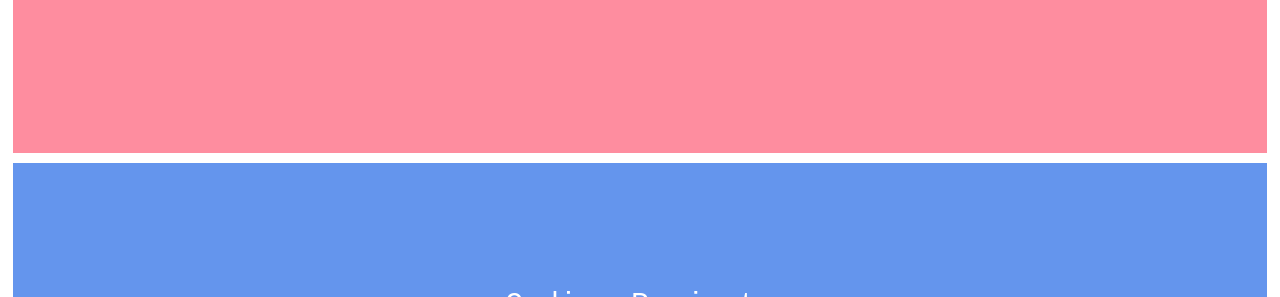
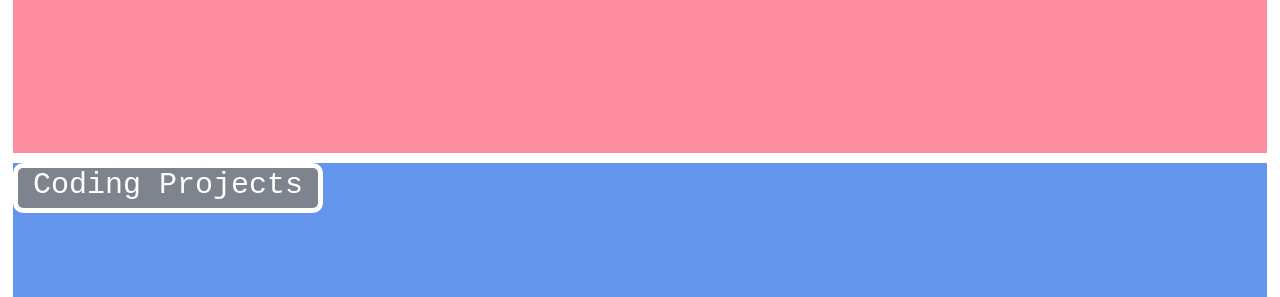
Before and after one commit to leoology/portfolio, a plain HTML site: page index.html in a window 1280 px wide. Shown: the part 655-952 px from the top of the page. Drawn offline with nearby package versions, Linux system fonts and the light colour scheme.

Commit message:
Add music project

```diff
--- a/index.css
+++ b/index.css
@@ -171,8 +171,14 @@ body{
         text-align: center;
     }
     .works-title{
+        /* margin: -10px 150px 0px 300px; */
+        width: 300px;
+        height: 40px;
+        border: 5px solid white;
+        border-radius: 10px;
+        background-color:  rgb(125, 132, 142);
         font-size: 30px;
-        padding-top: 10%;
+        /* padding-top: 10%; */
         color: white;
         font-family: 'Courier New', Courier, monospace;
         position: relative;
--- a/index.html
+++ b/index.html
@@ -45,7 +45,7 @@
                             <a href="https://leoology.github.io/alerts/"><img src="https://media.discordapp.net/attachments/820596899416506398/868905131587031080/Screen_Shot_2021-07-25_at_10.18.41_AM.png" class="img-w"></a>
                         </ul>
                         <ul class="img-2">
-                            <a href="https://www.youtube.com/watch?v=ykaSJRQJEHU&ab_channel=LeoMeza"><img src="https://media.discordapp.net/attachments/820596899416506398/860059758940651520/Screen_Shot_2021-07-01_at_12.30.15_AM.png" class="img-w"></a>
+                            <a href="https://leoology.github.io/use-it-music-frontend/#"><img src="https://media.discordapp.net/attachments/820596899416506398/860059758940651520/Screen_Shot_2021-07-01_at_12.30.15_AM.png" class="img-w"></a>
                         </ul>
                         <ul class="img-2">
                             <a href="https://leoology.github.io/tip-calculator/"><img src="https://media.discordapp.net/attachments/820596899416506398/868906704845307964/Screen_Shot_2021-07-25_at_10.23.35_AM.png" class="img-w"></a>
```
